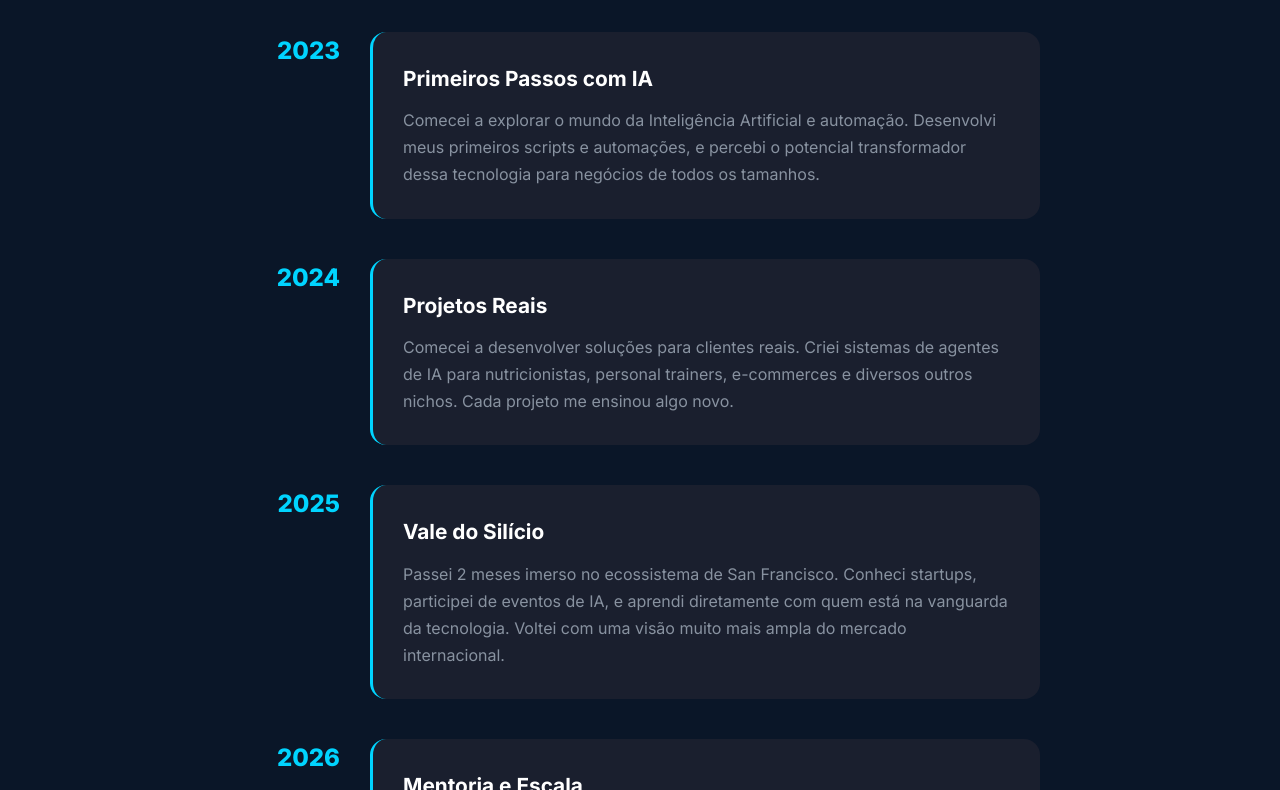
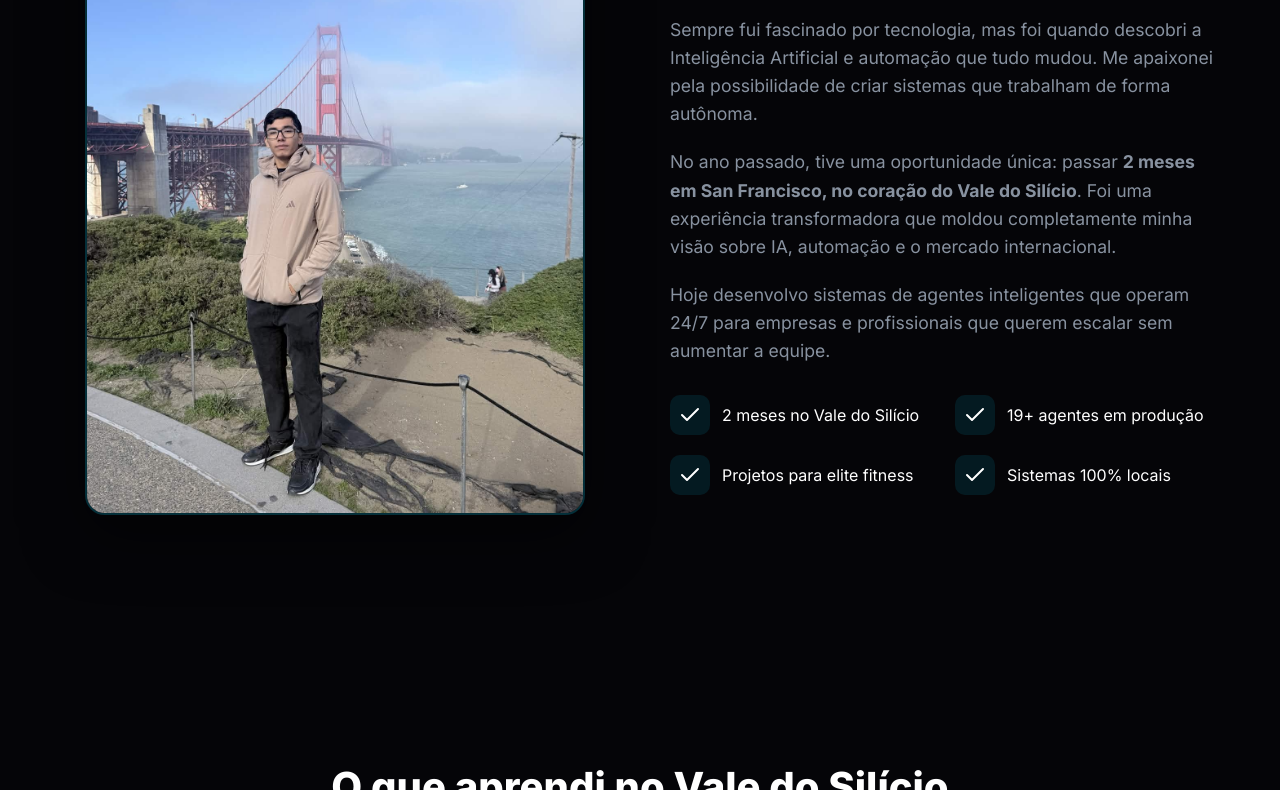
Before and after one commit to Sataker/landing-page-mentoria, a plain HTML site: page index.html in a window 1280 px wide. Shown: the part 5550-6340 px from the top of the page. Drawn offline with nearby package versions, Linux system fonts and the light colour scheme.

Commit message:
Reorder: Pricing > Minha Historia (photo) > Learnings > Minha Jornada (timeline) > FAQ

```diff
--- a/index.html
+++ b/index.html
@@ -1145,40 +1145,37 @@
         </div>
     </section>
 
-    <!-- TIMELINE -->
-    <section class="timeline">
+    <!-- ABOUT / MINHA HISTÓRIA -->
+    <section class="about">
         <div class="container">
-            <div class="section-header">
-                <span class="section-tag">Minha Trajetória</span>
-                <h2>Minha História</h2>
-            </div>
-            <div class="timeline-grid">
-                <div class="timeline-item">
-                    <div class="timeline-year">2023</div>
-                    <div class="timeline-content">
-                        <h3>Primeiros Passos com IA</h3>
-                        <p>Comecei a explorar o mundo da Inteligência Artificial e automação. Desenvolvi meus primeiros scripts e automações, e percebi o potencial transformador dessa tecnologia para negócios de todos os tamanhos.</p>
-                    </div>
+            <div class="about-content">
+                <div class="about-image" style="background: none; height: auto;">
+                    <img src="enzo-sf.jpg" alt="Enzo Vaccaro na Golden Gate Bridge, San Francisco" style="width: 100%; max-width: 500px; border-radius: 20px; box-shadow: 0 20px 60px rgba(0, 0, 0, 0.5); border: 2px solid rgba(0, 212, 255, 0.2);">
                 </div>
-                <div class="timeline-item">
-                    <div class="timeline-year">2024</div>
-                    <div class="timeline-content">
-                        <h3>Projetos Reais</h3>
-                        <p>Comecei a desenvolver soluções para clientes reais. Criei sistemas de agentes de IA para nutricionistas, personal trainers, e-commerces e diversos outros nichos. Cada projeto me ensinou algo novo.</p>
-                    </div>
-                </div>
-                <div class="timeline-item">
-                    <div class="timeline-year">2025</div>
-                    <div class="timeline-content">
-                        <h3>Vale do Silício</h3>
-                        <p>Passei 2 meses imerso no ecossistema de San Francisco. Conheci startups, participei de eventos de IA, e aprendi diretamente com quem está na vanguarda da tecnologia. Voltei com uma visão muito mais ampla do mercado internacional.</p>
-                    </div>
-                </div>
-                <div class="timeline-item">
-                    <div class="timeline-year">2026</div>
-                    <div class="timeline-content">
-                        <h3>Mentoria e Escala</h3>
-                        <p>Hoje, além de desenvolver sistemas de IA, compartilho meu conhecimento através de mentorias. Meu objetivo é capacitar outros profissionais a dominarem a automação e transformarem seus negócios.</p>
+                <div class="about-text">
+                    <span class="section-tag">Minha História</span>
+                    <h2>Quem é <span>Enzo Vaccaro</span>?</h2>
+                    <p>Sempre fui fascinado por tecnologia, mas foi quando descobri a Inteligência Artificial e automação que tudo mudou. Me apaixonei pela possibilidade de criar sistemas que trabalham de forma autônoma.</p>
+                    <p>No ano passado, tive uma oportunidade única: passar <strong>2 meses em San Francisco, no coração do Vale do Silício</strong>. Foi uma experiência transformadora que moldou completamente minha visão sobre IA, automação e o mercado internacional.</p>
+                    <p>Hoje desenvolvo sistemas de agentes inteligentes que operam 24/7 para empresas e profissionais que querem escalar sem aumentar a equipe.</p>
+
+                    <div class="about-highlights">
+                        <div class="highlight">
+                            <div class="highlight-icon"><i data-lucide="check"></i></div>
+                            <span>2 meses no Vale do Silício</span>
+                        </div>
+                        <div class="highlight">
+                            <div class="highlight-icon"><i data-lucide="check"></i></div>
+                            <span>19+ agentes em produção</span>
+                        </div>
+                        <div class="highlight">
+                            <div class="highlight-icon"><i data-lucide="check"></i></div>
+                            <span>Projetos para elite fitness</span>
+                        </div>
+                        <div class="highlight">
+                            <div class="highlight-icon"><i data-lucide="check"></i></div>
+                            <span>Sistemas 100% locais</span>
+                        </div>
                     </div>
                 </div>
             </div>
@@ -1217,7 +1214,45 @@
         </div>
     </section>
 
-    <!-- ABOUT -->
+    <!-- TIMELINE / MINHA JORNADA -->
+    <section class="timeline">
+        <div class="container">
+            <div class="section-header">
+                <span class="section-tag">Minha Trajetória</span>
+                <h2>Minha Jornada</h2>
+            </div>
+            <div class="timeline-grid">
+                <div class="timeline-item">
+                    <div class="timeline-year">2023</div>
+                    <div class="timeline-content">
+                        <h3>Primeiros Passos com IA</h3>
+                        <p>Comecei a explorar o mundo da Inteligência Artificial e automação. Desenvolvi meus primeiros scripts e automações, e percebi o potencial transformador dessa tecnologia para negócios de todos os tamanhos.</p>
+                    </div>
+                </div>
+                <div class="timeline-item">
+                    <div class="timeline-year">2024</div>
+                    <div class="timeline-content">
+                        <h3>Projetos Reais</h3>
+                        <p>Comecei a desenvolver soluções para clientes reais. Criei sistemas de agentes de IA para nutricionistas, personal trainers, e-commerces e diversos outros nichos. Cada projeto me ensinou algo novo.</p>
+                    </div>
+                </div>
+                <div class="timeline-item">
+                    <div class="timeline-year">2025</div>
+                    <div class="timeline-content">
+                        <h3>Vale do Silício</h3>
+                        <p>Passei 2 meses imerso no ecossistema de San Francisco. Conheci startups, participei de eventos de IA, e aprendi diretamente com quem está na vanguarda da tecnologia. Voltei com uma visão muito mais ampla do mercado internacional.</p>
+                    </div>
+                </div>
+                <div class="timeline-item">
+                    <div class="timeline-year">2026</div>
+                    <div class="timeline-content">
+                        <h3>Mentoria e Escala</h3>
+                        <p>Hoje, além de desenvolver sistemas de IA, compartilho meu conhecimento através de mentorias. Meu objetivo é capacitar outros profissionais a dominarem a automação e transformarem seus negócios.</p>
+                    </div>
+                </div>
+            </div>
+        </div>
+    </section>
 
     <!-- FAQ -->
     <section class="faq">
```
